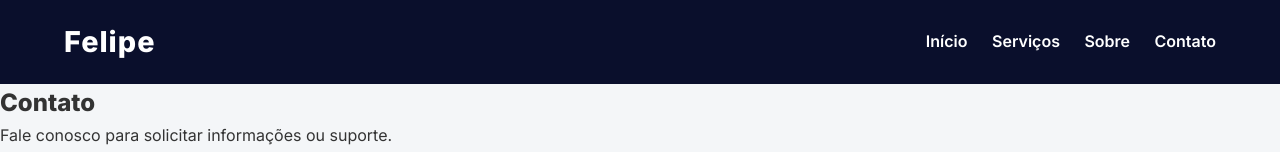
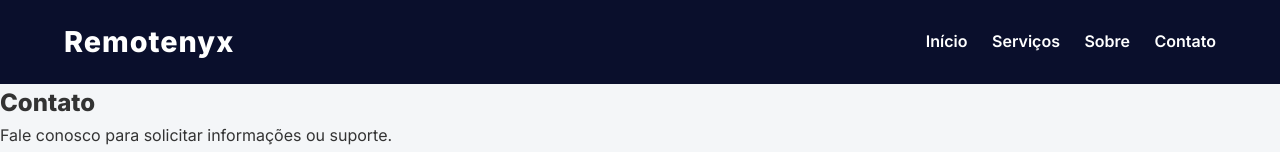
Before and after one commit to joelsouzaslZ/remotenyx, a plain HTML site: page contato.html in a window 1280 px wide. Shown: the top 152 px of the page. Drawn offline with Linux system fonts and the light colour scheme.

Commit message:
Update contato.html

```diff
--- a/contato.html
+++ b/contato.html
@@ -10,7 +10,7 @@
 <body>
     <header>
         <div class="container">
-            <div class="logo">Felipe</div>
+            <div class="logo">Remotenyx</div>
             <nav>
                 <a href="index.html">Início</a>
                 <a href="servicos.html">Serviços</a>
```
